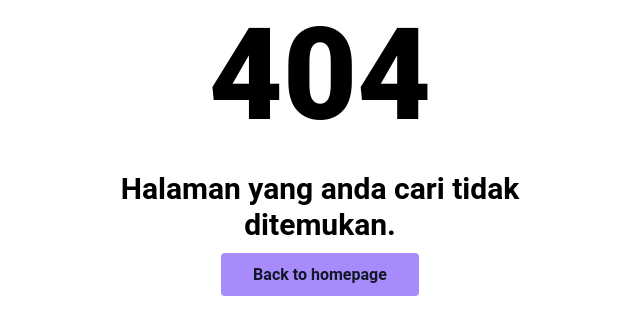
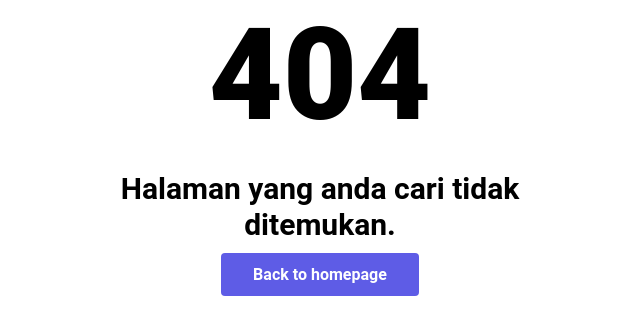
Before and after one commit to edoaurahman/booking-class-2g, a PHP site: page /404.php in a window 1280 px wide. Shown: the part 251-586 px from the top of the page, without its empty margins (320-960 px from the left). Run offline with PHP 8.4, Linux system fonts and the light colour scheme; data that the repository does not hold is empty; style sheets or scripts are compiled from the project's sources.

Commit message:
change button color page 404

```diff
--- a/public/404.php
+++ b/public/404.php
@@ -26,7 +26,7 @@ session_start();
                 </h2>
                 <p class="mb-5 text-2xl font-semibold md:text-3xl">Halaman yang anda cari tidak ditemukan.</p>
 
-                <a rel="noopener noreferrer" href="/" class="px-8 py-3 font-semibold rounded bg-violet-400 text-gray-900">Back to homepage</a>
+                <a rel="noopener noreferrer" href="/" class="px-8 py-3 font-semibold rounded bg-bingu text-white">Back to homepage</a>
             </div>
         </div>
     </section>
```
